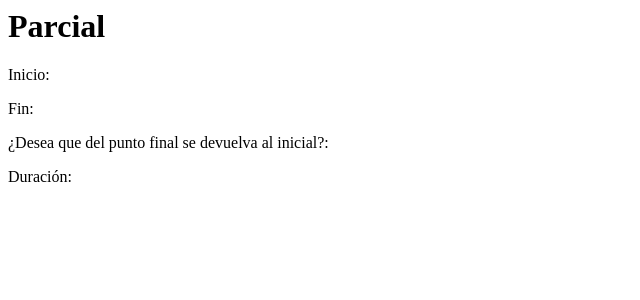
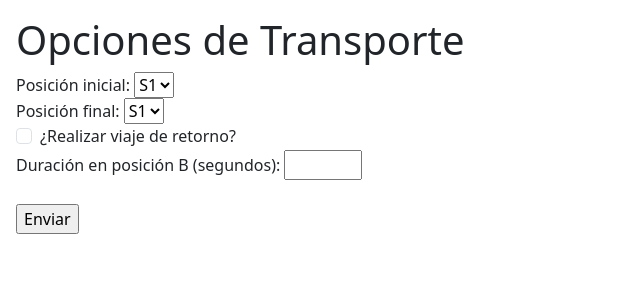
Before and after one commit to manucf8/teor-aDeLaConmutaci-n, a Django app: page / in a window 1280 px wide. Shown: the top 300 px of the page, without its empty margins (0-640 px from the left). Run offline with Django 4.2, Linux system fonts and the light colour scheme.

Commit message:
add ino file and update home.html

```diff
--- /dev/null
+++ b/esp32bandap/forms.py
@@ -0,0 +1,21 @@
+from django import forms
+
+class TransportForm(forms.Form):
+
+    initial_position = forms.ChoiceField(
+        choices = [('S1', 'S1'), ('S2', 'S2'), ('S3', 'S3'), ('S4', 'S4')],
+        widget = forms.Select(),
+        label = "Posición inicial"
+    )
+
+    final_position = forms.ChoiceField(
+        choices = [('S1', 'S1'), ('S2', 'S2'), ('S3', 'S3'), ('S4', 'S4')],
+        widget = forms.Select(),
+        label = "Posición final"
+    )
+
+    duration = forms.IntegerField(
+        widget=forms.NumberInput(attrs={'min': 0, 'max': 9}),
+        label="Duración en posición B (segundos)",
+        required=False
+    )
--- a/esp32bandap/templates/home.html
+++ b/esp32bandap/templates/home.html
@@ -1,5 +1,52 @@
-<h1>Parcial</h1>
-<p>Inicio:</p>
-<p>Fin:</p>
-<p>¿Desea que del punto final se devuelva al inicial?:</p>
-<p>Duración:</p>
+<!DOCTYPE html>
+<html>
+<head>
+    <meta charset="utf-8">
+    <meta name="viewport" content="width=device-width, initial-scale=1">
+    <link href="https://cdn.jsdelivr.net/npm/bootstrap@5.3.2/dist/css/bootstrap.min.css" rel="stylesheet" integrity="sha384-T3c6CoIi6uLrA9TneNEoa7RxnatzjcDSCmG1MXxSR1GAsXEV/Dwwykc2MPK8M2HN" crossorigin="anonymous">
+
+    <title>Opciones de Transporte</title>
+
+</head>
+
+<body class="m-3">
+    <h1>Opciones de Transporte</h1>
+
+    <form method="post">
+        {% csrf_token %}
+
+        {{ form.initial_position.label_tag }}
+        {{ form.initial_position }}
+        <br>
+
+        {{ form.final_position.label_tag }}
+        {{ form.final_position }}
+        <br>
+
+        <div class="form-check">
+            <input class="form-check-input" type="checkbox" value="" id="flexCheckDefault" onclick="enable_option(this)">
+            <label class="form-check-label" for="flexCheckDefault">
+              ¿Realizar viaje de retorno?
+            </label>
+        </div>
+
+        <div id='duration'>
+            {{ form.duration.label_tag }}
+            {{ form.duration }}
+        </div>
+
+        <script type="text/javascript">
+            function enable_option(checkbox) {
+                if (checkbox.checked) {
+                    document.getElementById('duration').querySelector('input').disabled = false;
+                } else {
+                    document.getElementById('duration').querySelector('input').disabled = true;
+                }
+            }
+        </script>
+        <br>
+
+        <input type="submit" value="Enviar">
+    </form>
+</body>
+</html>
--- /dev/null
+++ b/esp32bandap/templates/results.html
@@ -0,0 +1,2 @@
+<h1>Su solicidud ha sido enviada</h1>
+<h1>Botón de realizar nueva solicitud</h1>
--- a/esp32bandap/views.py
+++ b/esp32bandap/views.py
@@ -1,12 +1,27 @@
 from django.shortcuts import render
 import serial
+
+from .forms import TransportForm
 
 # Create your views here.
 def home(request):
 
+    # if this is a POST request we need to process the form data
+    if request.method == "POST":
+        # create a form instance and populate it with data from the request:
+        form = TransportForm(request.POST)
+        # check whether it's valid:
+        if form.is_valid():
+            # process the data in form.cleaned_data as required
+            # ...
+            # redirect to a new URL:
+            return render(request, 'results.html')
 
+    # if a GET (or any other method) we'll create a blank form
+    else:
+        form = TransportForm()
+
+    return render(request, 'home.html', {'form': form})
 
     # ser = serial.Serial('COM3', 9600, timeout=1)
     # ser.write(b"")
-
-    return render(request, 'home.html')
```
Also changed, not shown: 1 other file.
